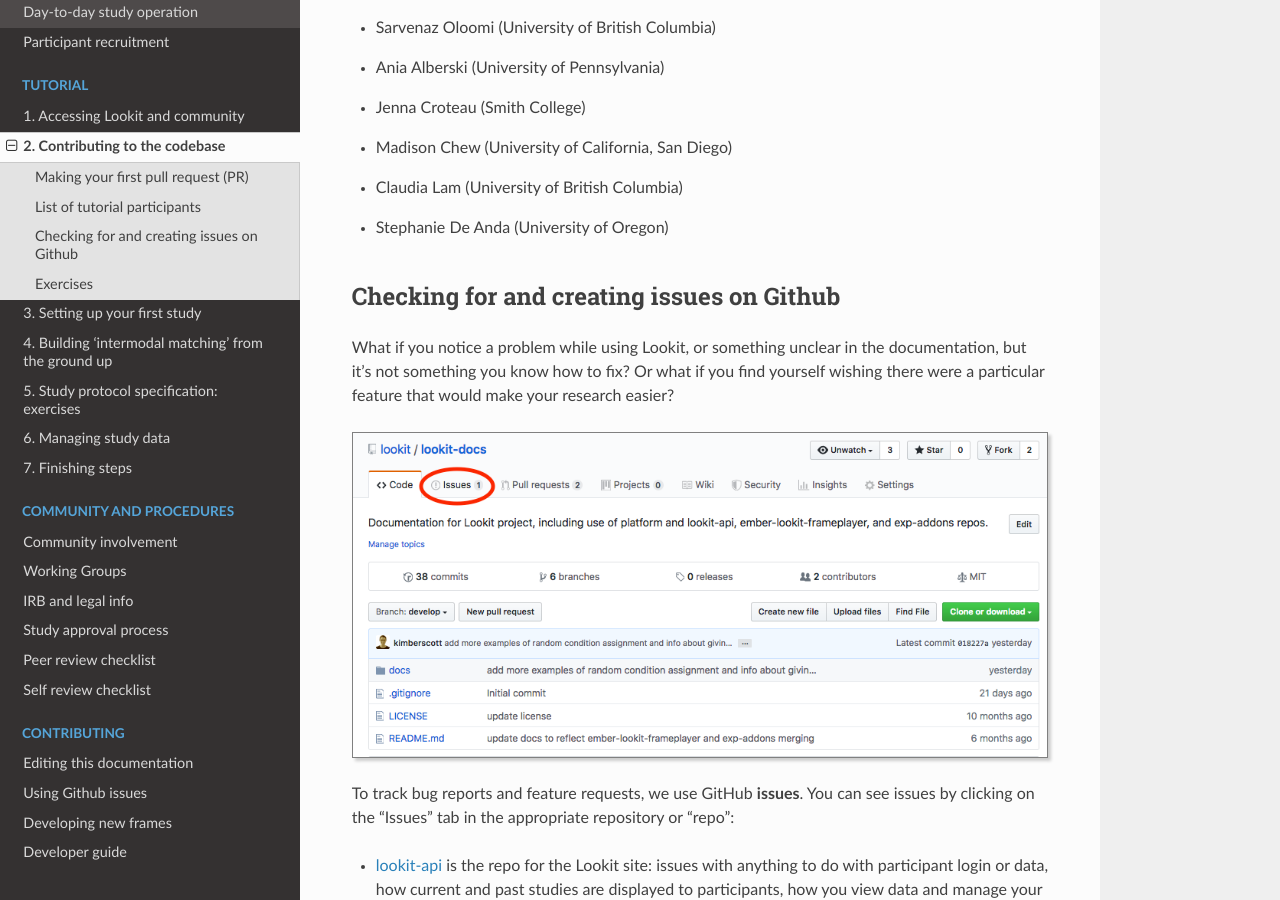
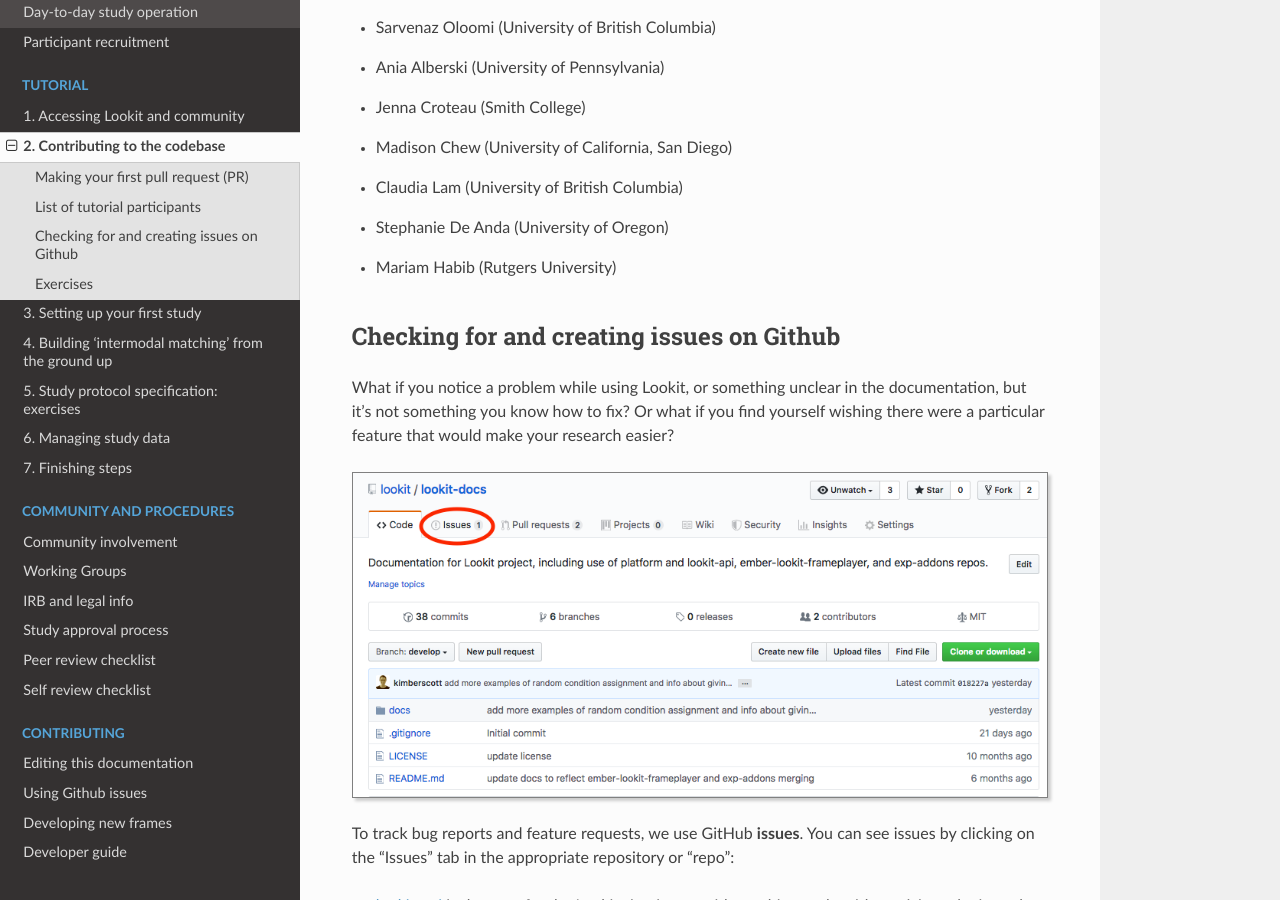
Before and after one commit to lookit/lookit-docs, a Sphinx documentation site: the page built from docs/source/tutorial-contributing.rst, in a window 1280 px wide and 900 px high, scrolled down 8057 px. Built offline with Sphinx 7.4.7 and the Read the Docs theme 2.0.0, drawn with Linux system fonts in a browser that asks for light colours.

Commit message:
Add tutorial participant to list

```diff
--- a/docs/source/tutorial-contributing.rst
+++ b/docs/source/tutorial-contributing.rst
@@ -167,6 +167,7 @@
 - Madison Chew (University of California, San Diego)
 - Claudia Lam (University of British Columbia)
 - Stephanie De Anda (University of Oregon)
+- Mariam Habib (Rutgers University)
 
 .. _Github issues overview:
 
```
